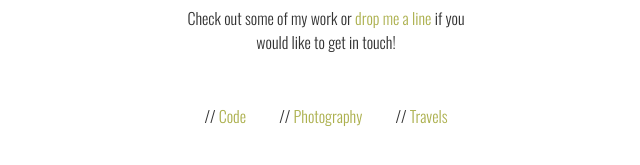
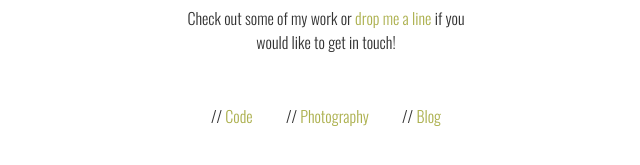
Before and after one commit to brendanjryan/Website, a Jekyll site: the page built from index.html, in a window 1280 px wide. Shown: the part 442-607 px from the top of the page, without its empty margins (314-954 px from the left). Built offline with Jekyll 4.4.1, drawn with Linux system fonts in a browser that asks for light colours; nearby versions of some CDN libraries.

Commit message:
inserted link to blog

```diff
--- a/index.html
+++ b/index.html
@@ -25,7 +25,7 @@ title: Brendan Ryan
     <ul>
       <li>// <a target="_blank" href="http://github.com/bjryan2">Code</a></li>
       <li>// <a target="_blank" href="http://brendanryan.vsco.co/">Photography</a></li>
-      <li>// <a target="_blank" href="http://travels.brendan-ryan.me">Travels</a></li>
+      <li>// <a target="_blank" href="http://blog.brendan-ryan.me">Blog</a></li>
     </ul>
   </section>
 </article>
```
